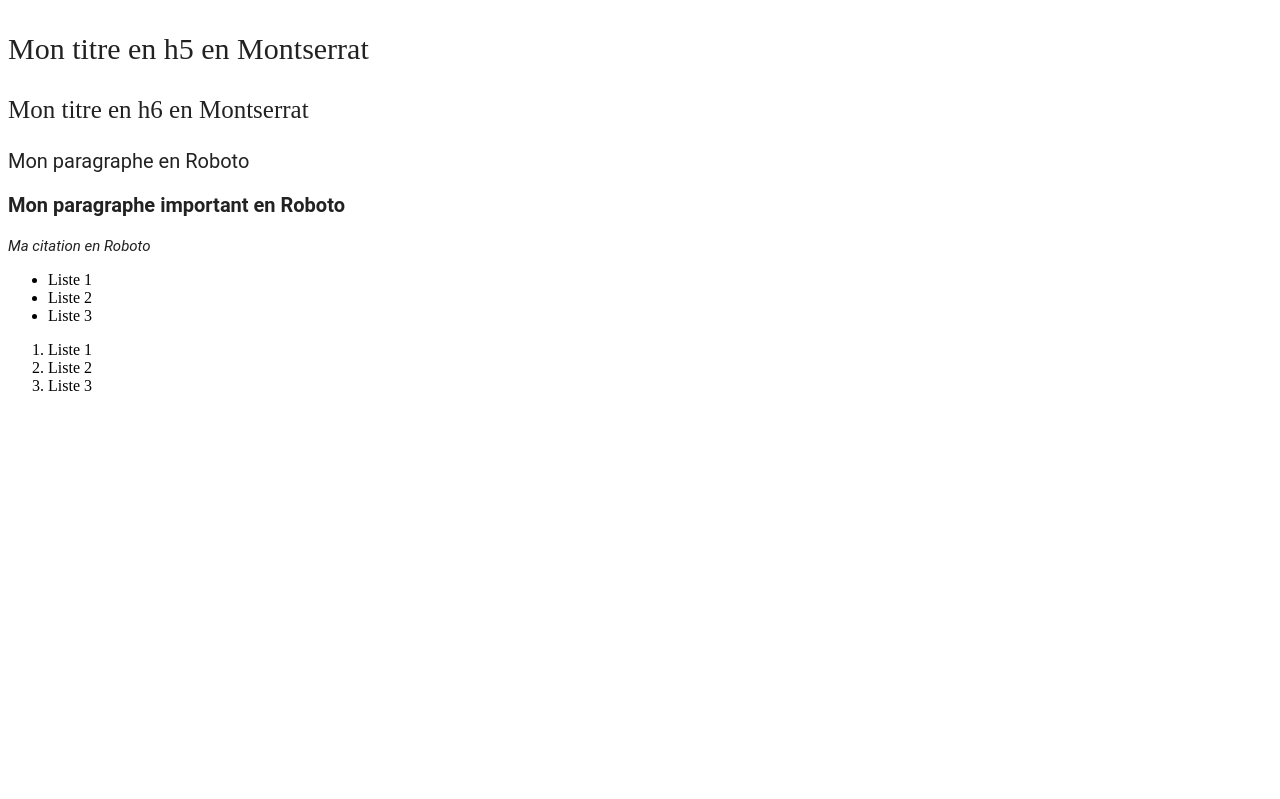
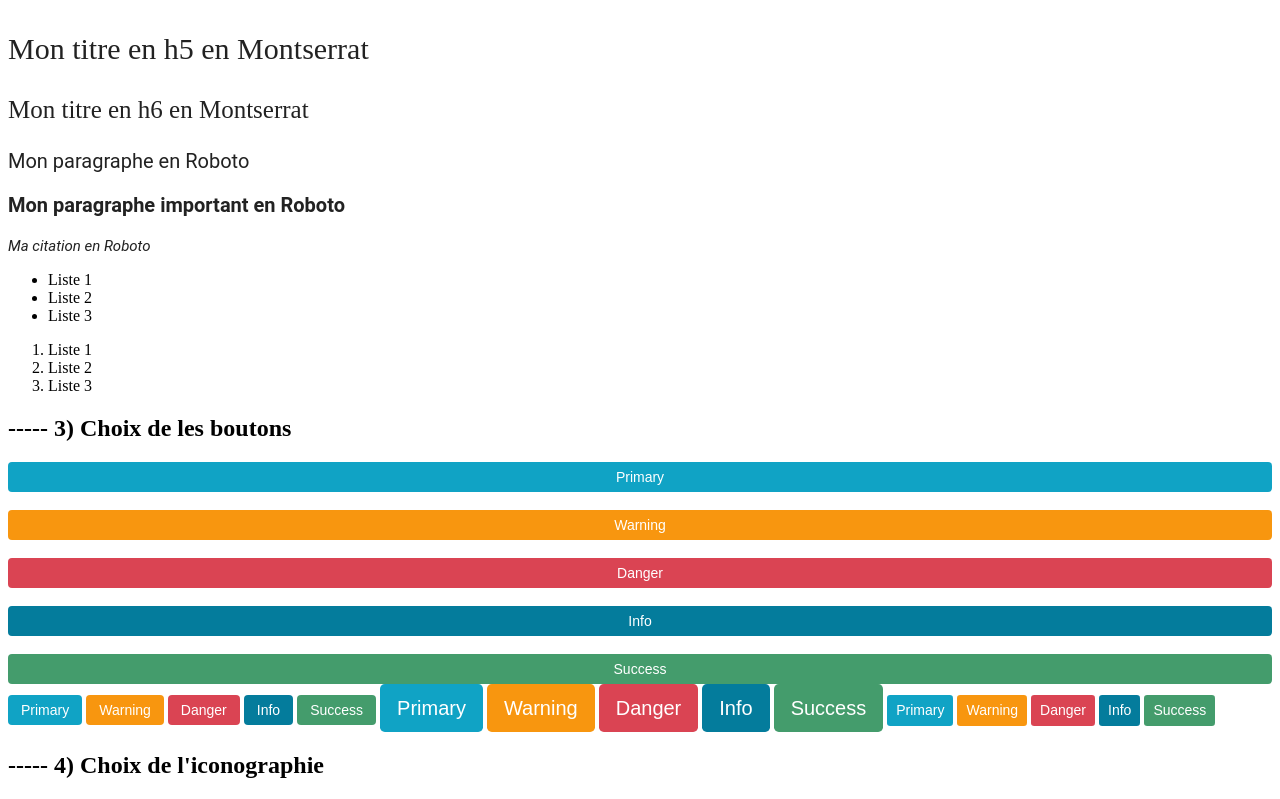
Before and after one commit to apouille/1802_KITUI, a plain HTML site: page index.html in a window 1280 px wide. Shown: the part 983-1782 px from the top of the page. Before the commit the page ends 1394 px from the top, so only its background shows below. Drawn offline with Linux system fonts and the light colour scheme.

Commit message:
boutons ok

```diff
--- a/index.html
+++ b/index.html
@@ -85,5 +85,36 @@
         <li> Liste 3 </li>
 </ol>
 
+<h2> ----- 3) Choix de les boutons </h2>
+
+<button type="button" class="btn btn-primary btn-block">Primary</button>&nbsp
+<button type="button" class="btn btn-warning btn-block">Warning</button>
+&nbsp
+<button type="button" class="btn btn-danger btn-block">Danger</button>
+&nbsp
+<button type="button" class="btn btn-info btn-block">Info</button>
+&nbsp
+<button type="button" class="btn btn-success btn-block">Success</button>
+
+<button type="button" class="btn btn-outline-primary">Primary</button>
+<button type="button" class="btn btn-outline-warning">Warning</button>
+<button type="button" class="btn btn-outline-danger">Danger</button>
+<button type="button" class="btn btn-outline-info">Info</button>
+<button type="button" class="btn btn-outline-success">Success</button>
+
+<button type="button" class="btn btn-primary btn-lg">Primary</button>
+<button type="button" class="btn btn-warning btn-lg">Warning</button>
+<button type="button" class="btn btn-danger btn-lg">Danger</button>
+<button type="button" class="btn btn-info btn-lg">Info</button>
+<button type="button" class="btn btn-success btn-lg">Success</button>
+
+<button type="button" class="btn btn-primary btn-sm">Primary</button>
+<button type="button" class="btn btn-warning btn-sm">Warning</button>
+<button type="button" class="btn btn-danger btn-sm">Danger</button>
+<button type="button" class="btn btn-info btn-sm">Info</button>
+<button type="button" class="btn btn-success btn-sm">Success</button>
+
 </body>
 </html>
+
+<h2> ----- 4) Choix de l'iconographie </h2>
--- a/style.css
+++ b/style.css
@@ -120,3 +120,74 @@
 
 .li {
 }
+
+
+/************************/
+/* 	    BOUTONS     */
+/************************/
+
+.btn{
+	font-family: Arial;
+    display: inline-block;
+    padding: 6px 12px;
+    font-size: 14px;
+    text-align: center;
+    cursor: pointer;
+    border: 1px solid transparent;
+    border-radius: 4px;
+    color: #fff;
+}
+
+.btn-block {
+	display: block;
+    width: 100%;
+}
+
+.btn-primary {
+	background-color: #10A3C5;
+}
+
+.btn-warning {
+	background-color: #F8960F;
+}
+
+.btn-danger {
+	background-color: #da4453;
+}
+
+.btn-info {
+	background-color: #047C9C;
+}
+.btn-success {
+	background-color: #449C6C;
+}
+
+.btn-outline-primary {
+	background-color: #10A3C5;
+}
+.btn-outline-warning {
+	background-color: #F8960F;
+}
+.btn-outline-danger {
+	background-color: #da4453;
+}
+.btn-outline-info {
+	background-color: #047C9C;
+}
+.btn-outline-success {
+	background-color: #449C6C;
+}
+
+.btn-lg{
+	padding: .5rem 1rem;
+	font-size: 1.25rem;
+	line-height: 1.5;
+	border-radius: .3rem;
+}
+
+.btn-sm{
+    padding: .25rem .5rem;
+    font-size: .875rem;
+    line-height: 1.5;
+    border-radius: .2rem;
+}
```
